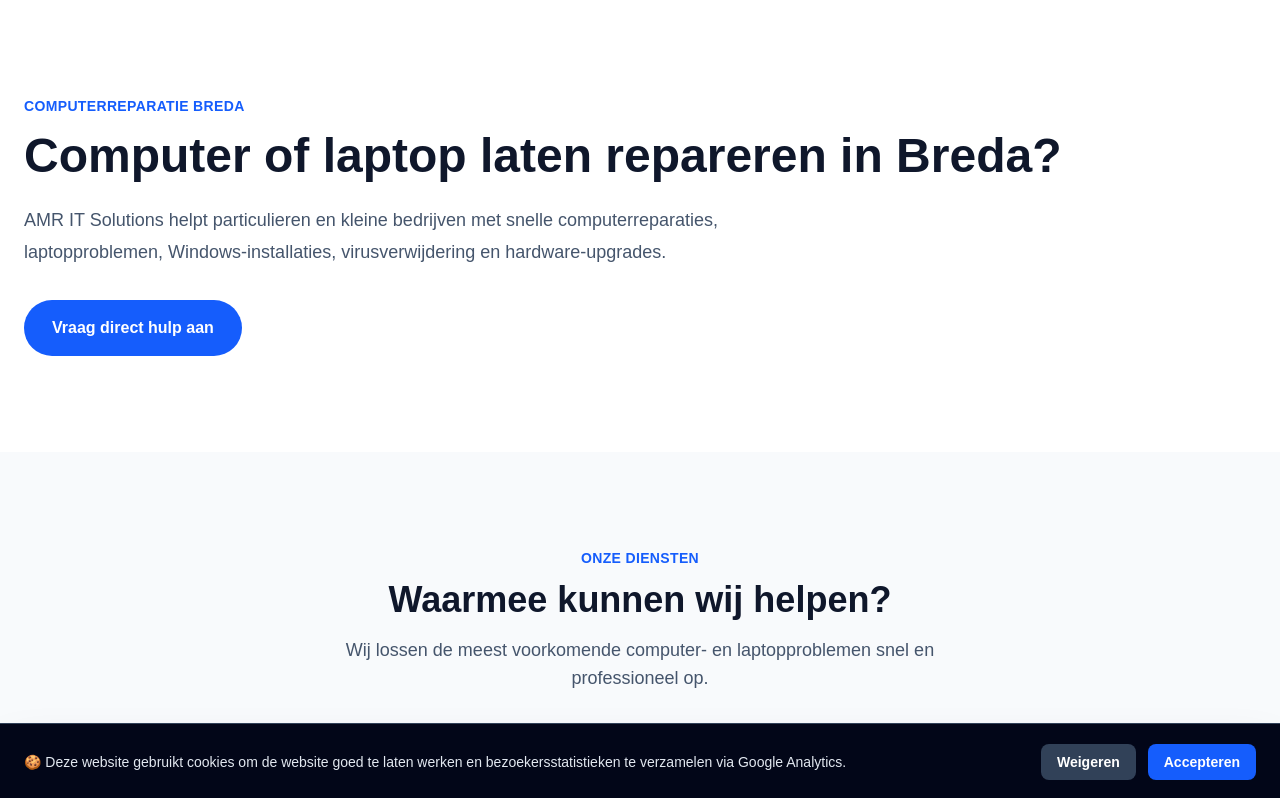
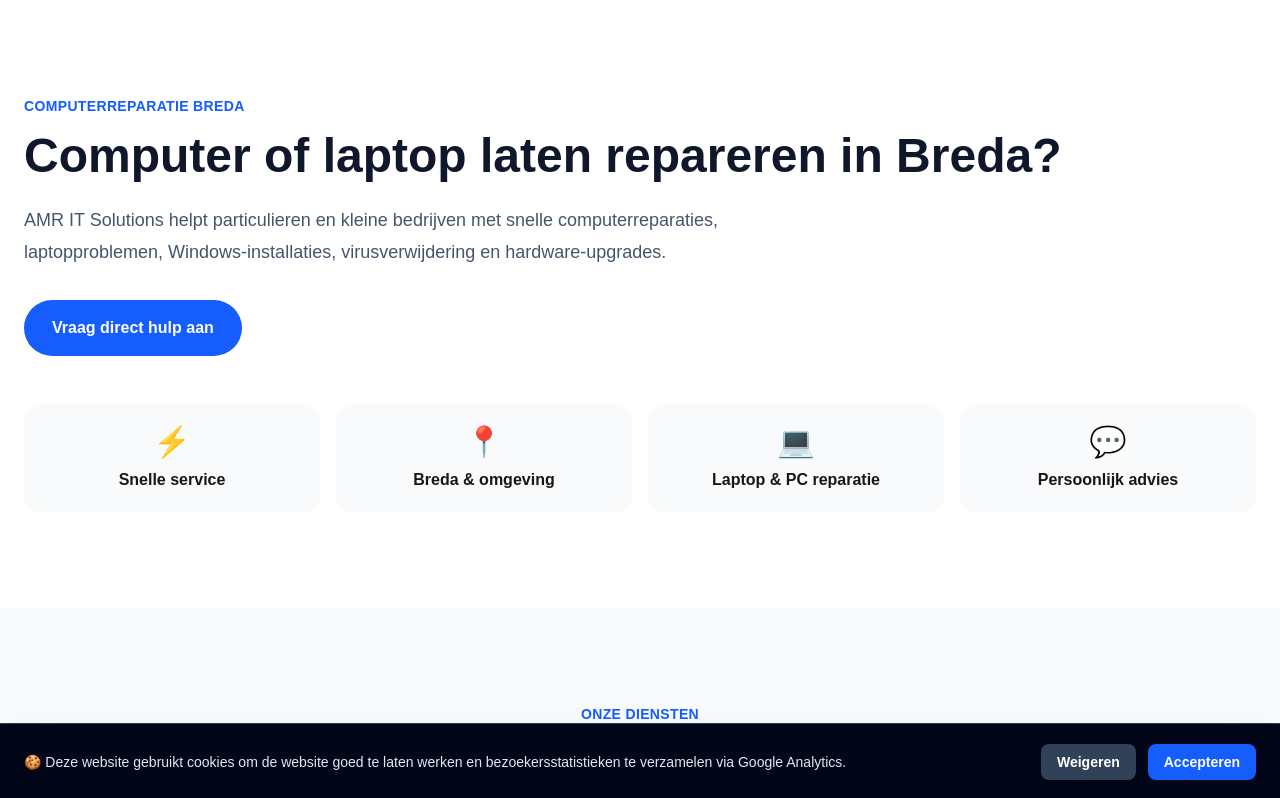
Before and after one commit to amritsolutions/amr-it-solutions, a Next.js app: page /computerreparatie in a window 1280 px wide. Shown: the top 798 px of the page. Built offline with nearby package versions, Linux system fonts and the light colour scheme.

Commit message:
Computerreparatie toegevoegd aan sitemap

```diff
--- a/app/computerreparatie/page.tsx
+++ b/app/computerreparatie/page.tsx
@@ -29,6 +29,27 @@ export default function ComputerReparatiePage() {
         >
           Vraag direct hulp aan
         </a>
+        <div className="mt-12 grid gap-4 sm:grid-cols-2 lg:grid-cols-4">
+  <div className="rounded-2xl bg-slate-50 p-5 text-center">
+    <div className="text-3xl">⚡</div>
+    <p className="mt-2 font-semibold">Snelle service</p>
+  </div>
+
+  <div className="rounded-2xl bg-slate-50 p-5 text-center">
+    <div className="text-3xl">📍</div>
+    <p className="mt-2 font-semibold">Breda & omgeving</p>
+  </div>
+
+  <div className="rounded-2xl bg-slate-50 p-5 text-center">
+    <div className="text-3xl">💻</div>
+    <p className="mt-2 font-semibold">Laptop & PC reparatie</p>
+  </div>
+
+  <div className="rounded-2xl bg-slate-50 p-5 text-center">
+    <div className="text-3xl">💬</div>
+    <p className="mt-2 font-semibold">Persoonlijk advies</p>
+  </div>
+</div>
 
       </section>
       <section className="bg-slate-50 py-24">
```
